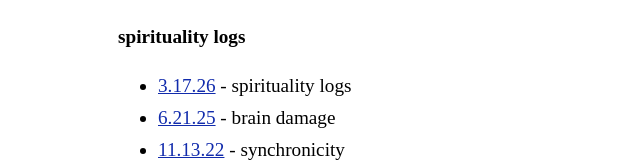
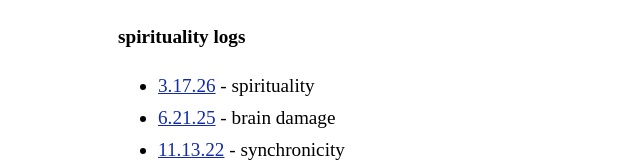
Before and after one commit to soft-boy/ericwang-xyz, a Next.js app: page / in a window 1280 px wide. Shown: the part 441-603 px from the top of the page, without its empty margins (222-862 px from the left). Built offline with nearby package versions, Linux system fonts and the light colour scheme; a web font is replaced by a local one.

Commit message:
content: shorten spirituality entry description

```diff
--- a/pages/index.js
+++ b/pages/index.js
@@ -48,7 +48,7 @@ export default function Home() {
         </ul>
         <div className="category">spirituality logs</div>
         <ul>
-          <li><a href="https://app.notion.com/p/3-17-26-spirituality-notes-406798776e91809496a9f67afc286da6?source=copy_link">3.17.26</a> - spirituality logs</li>
+          <li><a href="https://app.notion.com/p/3-17-26-spirituality-notes-406798776e91809496a9f67afc286da6?source=copy_link">3.17.26</a> - spirituality</li>
           <li><a href="https://app.notion.com/p/6-21-25-Brain-Damage-219798776e9180ada539e943a109a169?source=copy_link">6.21.25</a> - brain damage</li>
           <li><a href="https://app.notion.com/p/11-13-22-synchronicity-3d06e06d341b40a6bd50de0f46f4cb69?source=copy_link">11.13.22</a> - synchronicity</li>
           <li><a href="https://app.notion.com/p/9-7-22-life-8e409d99bf2f4bee8de03da6bd10fdab?source=copy_link">9.7.22</a> - life</li>
```
